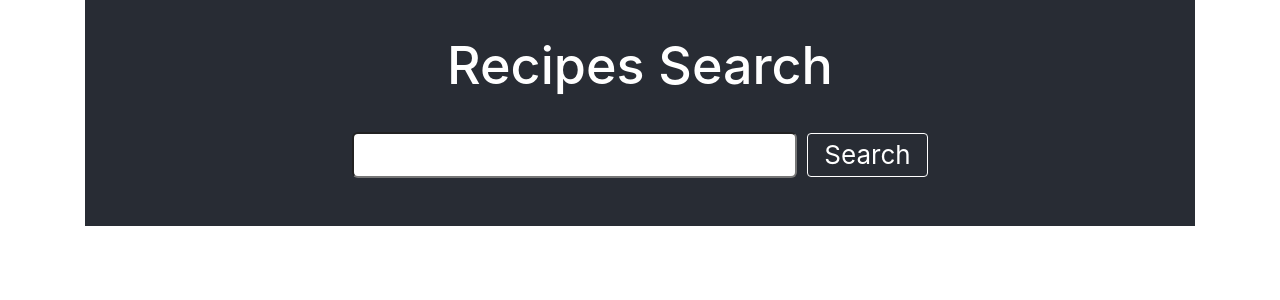
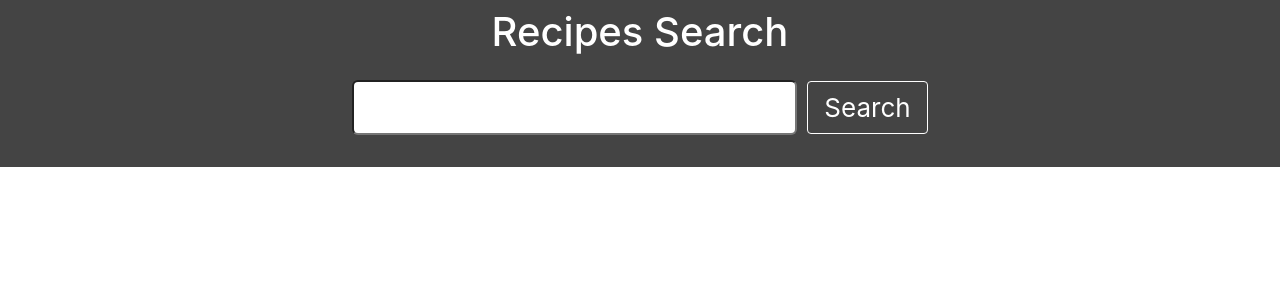
Before and after one commit to n3rdkid/react-receipe-app, a React (Create React App) app: page / in a window 1280 px wide. Shown: the top 300 px of the page. Built offline with nearby package versions, Linux system fonts and the light colour scheme.

Commit message:
Style Header

```diff
--- a/src/App.css
+++ b/src/App.css
@@ -1,5 +1,5 @@
 .App-header {
-  background-color: #282c34;
+  background-color: #444444;
   display:flex;
   flex-direction: column;
   justify-content: center;
@@ -8,5 +8,6 @@
   color: white;
 }
 .App__title{
+  margin:.5rem 0;
   text-align:center;
 }
--- a/src/App.js
+++ b/src/App.js
@@ -29,14 +29,17 @@ class App extends React.Component {
 
   render(){
     return (
-        <div className="container">
-          <header className="App-header">
+        <div className="container-fluid">
+          <div className="row">
+          <header className="App-header w-100">
            <h1 className="App__title">Recipes Search</h1>
            <Form getRecipes={this.getRecipes}/>
           </header>
-        <div className="container">
-          <Recipes recipes={this.state.recipes}/>
-        </div>
+          </div>
+            <div className="container">
+              <Recipes recipes={this.state.recipes}/>
+            </div>
+
         </div>
       );
     }
--- a/src/components/Form.css
+++ b/src/components/Form.css
@@ -1,5 +1,5 @@
 .form{
-    margin-bottom:2rem;
+    margin:1rem 0;
 }
 .form__label{
     border-radius:6px;
--- a/src/index.js
+++ b/src/index.js
@@ -1,8 +1,9 @@
 import React from 'react';
 import ReactDOM from 'react-dom';
 import App from './App';
+import "./normalize.css";
 import "../node_modules/bootstrap/dist/css/bootstrap.min.css";
-import "./normalize.css";
+
 // import * as serviceWorker from './serviceWorker';
 
 ReactDOM.render(<App />, document.getElementById('root'));
```
